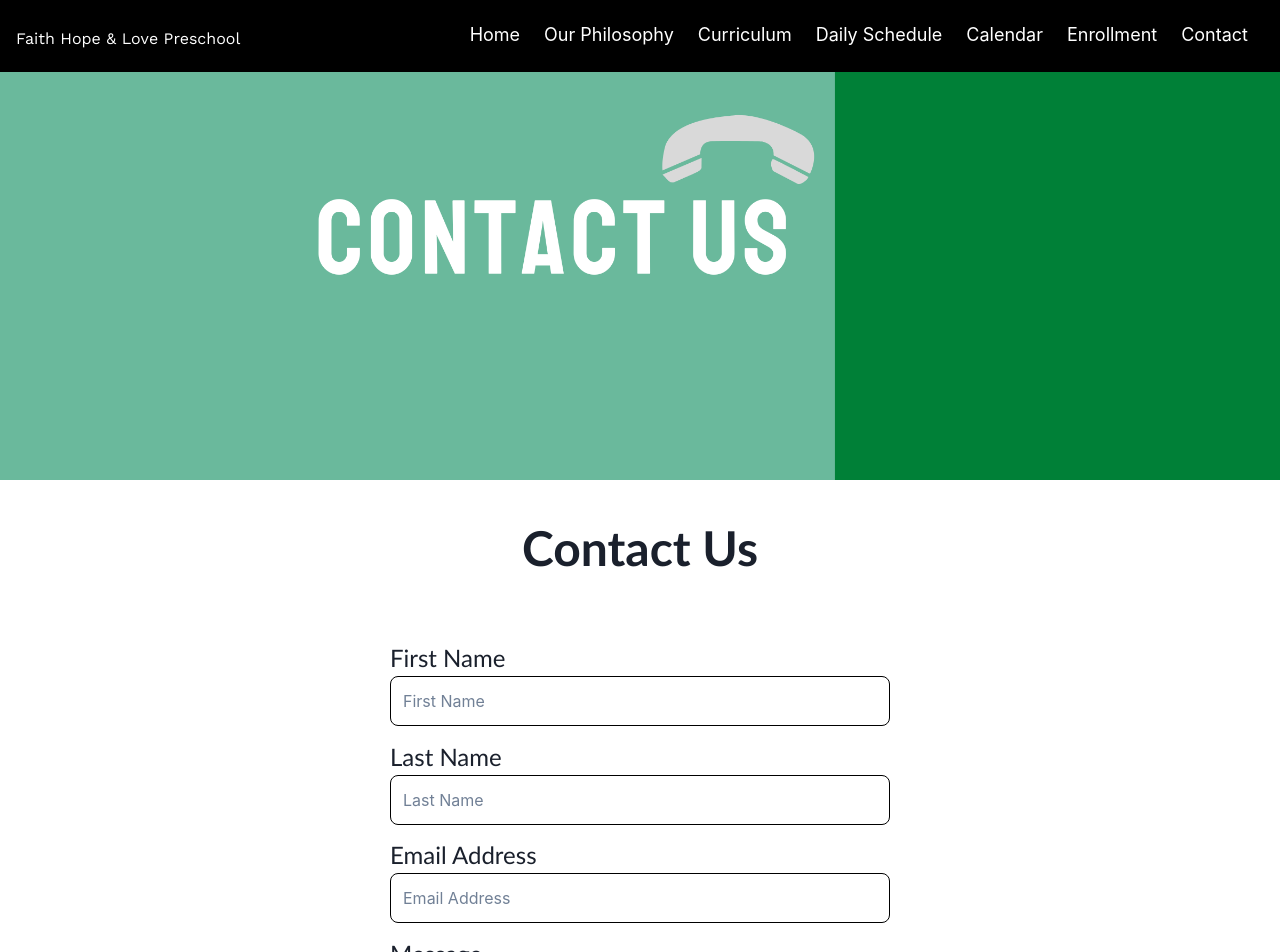
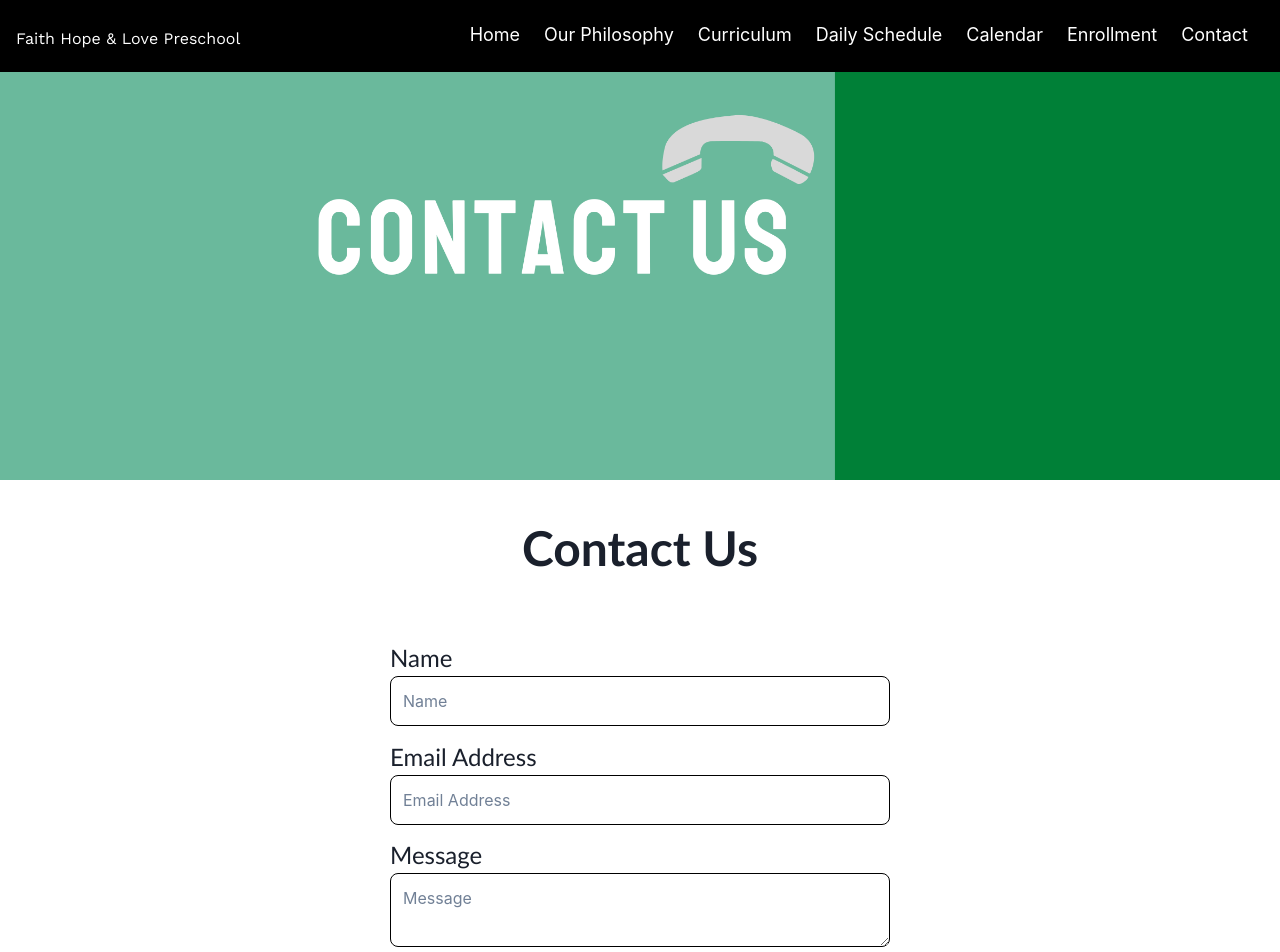
Before and after one commit to Alexlee8888/fhlpreschool.github.io, a Next.js app: page /contact-us in a window 1280 px wide. Shown: the top 952 px of the page. Built offline with nearby package versions, Linux system fonts and the light colour scheme.

Commit message:
removed lastName

```diff
--- a/pages/contact-us/index.js
+++ b/pages/contact-us/index.js
@@ -53,32 +53,16 @@ export default function ContactPage() {
             <form onSubmit={handleSubmit} className={styles.wrapper}>
 
                 <br />
-                <label htmlFor='firstName' className={styles.inputTitle}>
-                    First Name
+                <label htmlFor='Name' className={styles.inputTitle}>
+                    Name
                 </label>
                 <br />
-                <input className={styles.type} required placeholder='First Name'
+                <input className={styles.type} required placeholder='Name'
                     id="name"
-                    name="firstName" />
+                    name="name" />
                 <ValidationError
-                    prefix="fn"
-                    field="firstName"
-                    errors={state.errors}
-                />
-
-
-
-                <br />
-                <label htmlFor='lastName' className={styles.inputTitle}>
-                    Last Name
-                </label>
-                <br />
-                <input className={styles.type} required placeholder='Last Name'
-                    id="name"
-                    name="lastName" />
-                <ValidationError
-                    prefix="ln"
-                    field="lastName"
+                    prefix="Name"
+                    field="name"
                     errors={state.errors}
                 />
 
```
